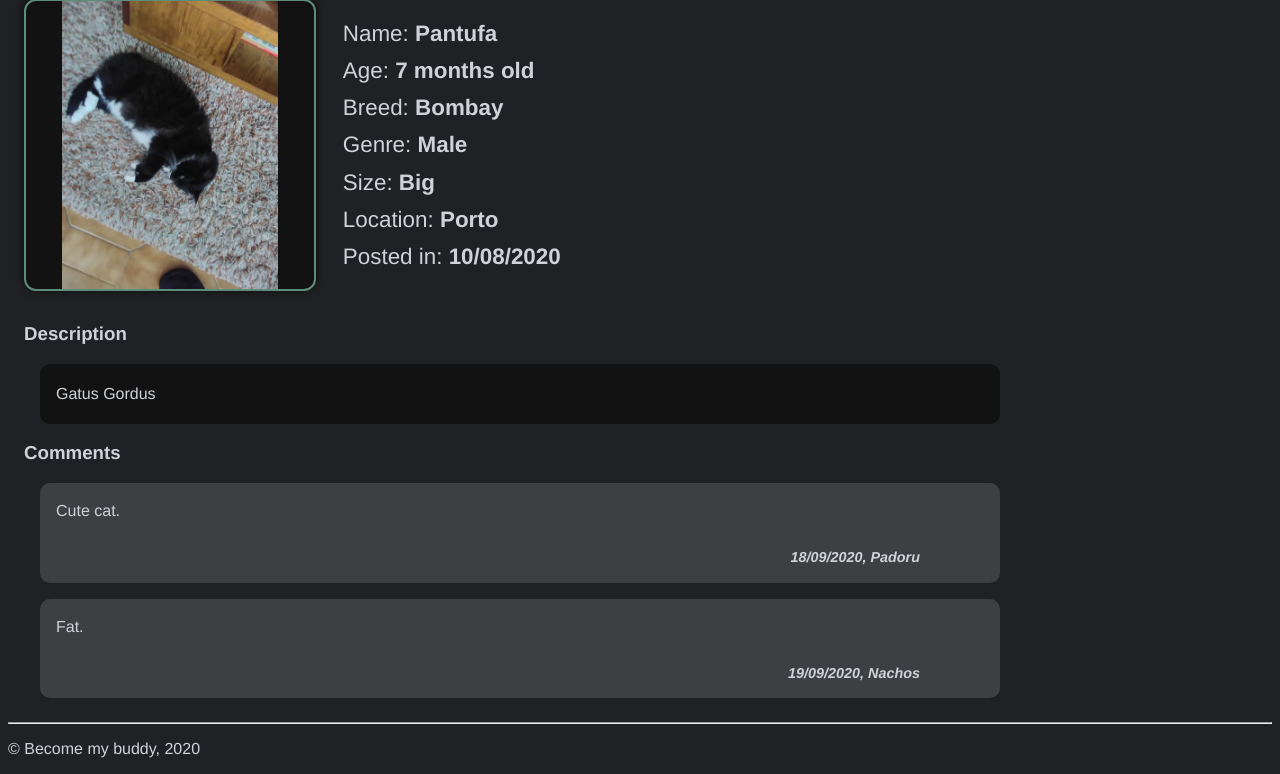
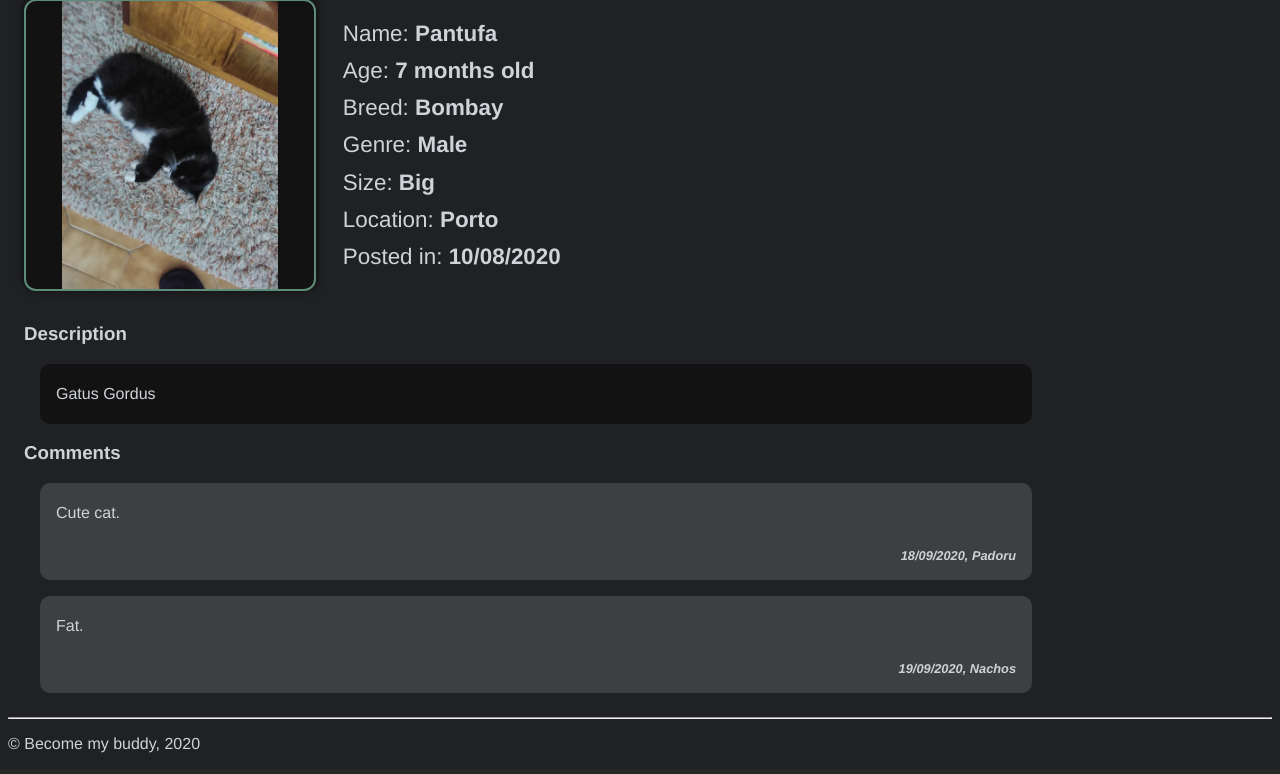
Before and after one commit to JoaoCostaIFG/LTW, a PHP site: page /pages/post.php?post_id=1 in a window 1280 px wide. Shown: the part 717-1491 px from the top of the page. After the commit the page ends 1470 px from the top, so only its background shows below. Run offline with PHP 8.4, Linux system fonts and the light colour scheme; data comes from the database, SQL or seed files in the repository; both versions use the stored data as it was after the commit.

Commit message:
Update: refactored post comments + description css.

```diff
--- a/css/style.css
+++ b/css/style.css
@@ -2,6 +2,7 @@
   --fonts: helvetica, sans-serif;
 
   --background: #202124;
+  --background-dark: #161616;
   --main: #cfd3d8;
   --green: #5d8d79;
   --darkGreen: #2f5e4a;
@@ -235,40 +236,41 @@ h4 a {
   margin-top: 0.5em;
 }
 
+/* POST PAGE DESCRIPTION + COMMENTS */
 .petpost-description,
 .petpost-comment {
   display: inline-block;
+  margin-left: 1em;
+  padding: 0.3em 1em;
+  box-sizing: border-box;
+
   border-radius: 10px;
-  margin-left: 1em;
+}
+
+.petpost-description:hover,
+.petpost-comment:hover {
+  background-color: var(--background-dark);
 }
 
 .petpost-description {
-  padding: 0.3em 1em;
-  width: 60em;
-  box-sizing: border-box;
-
   background-color: var(--dark);
 }
 
-/* POST PAGE COMMENTS */
 .petpost-comment {
   margin-bottom: 1em;
-  padding: 0.2em 1em;
-  width: 60em;
-  box-sizing: border-box;
 
   background-color: var(--light);
 }
 
 .petpost-comment p + p {
-  /* data + author */
+  /* date + author */
+  margin-top: 2em;
+  width: 100%;
+
   text-align: right;
-
-  font-size: 0.9em;
   font-weight: bold;
+  font-size: 0.8em;
   font-style: italic;
-
-  margin-top: 2em;
 }
 
 /* AUTH FORMS */
@@ -341,5 +343,5 @@ h4 a {
 }
 
 /* * { */
-  /* border: solid orange 1px; */
+/* border: solid orange 1px; */
 /* } */
```
Also changed, not shown: database/database.db.
